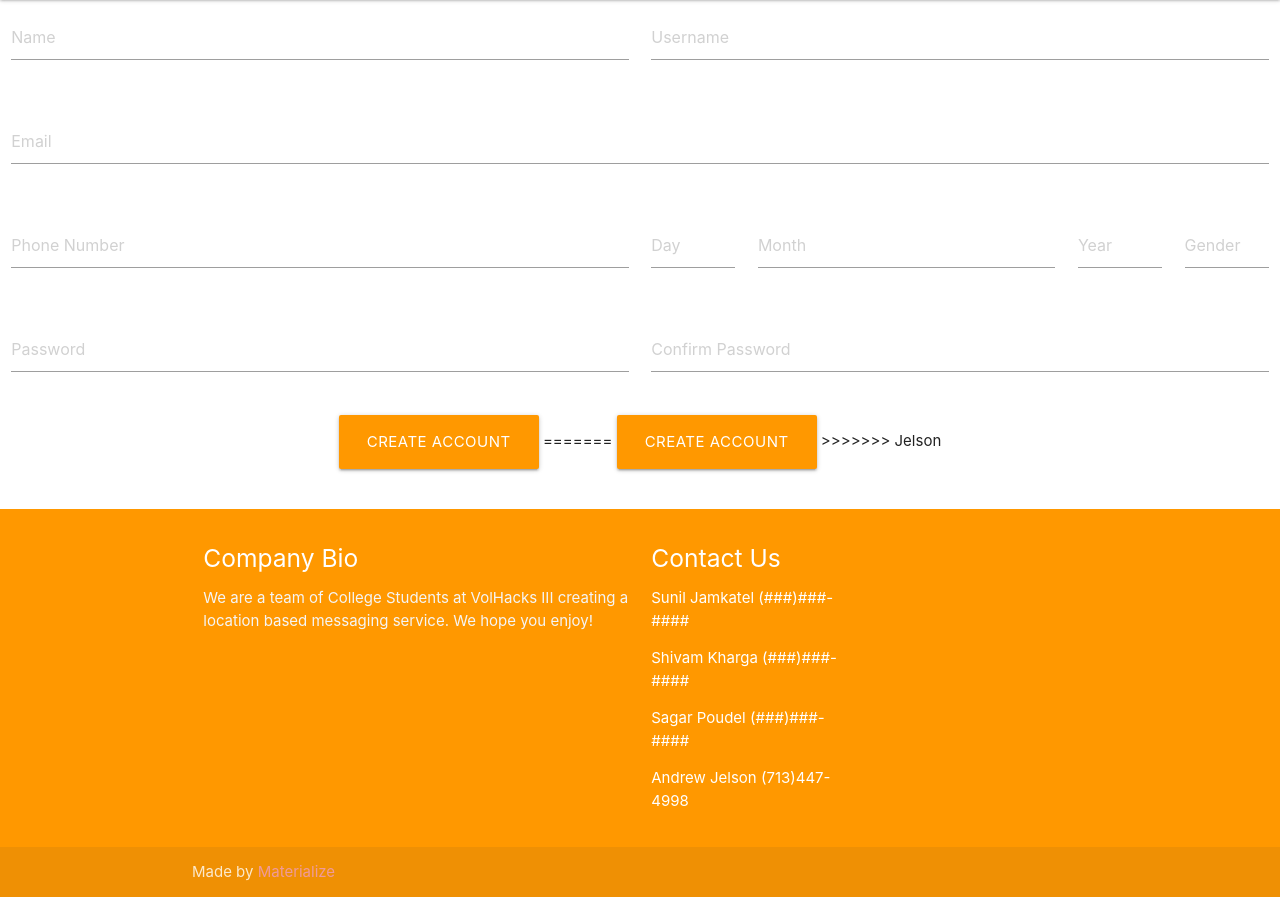
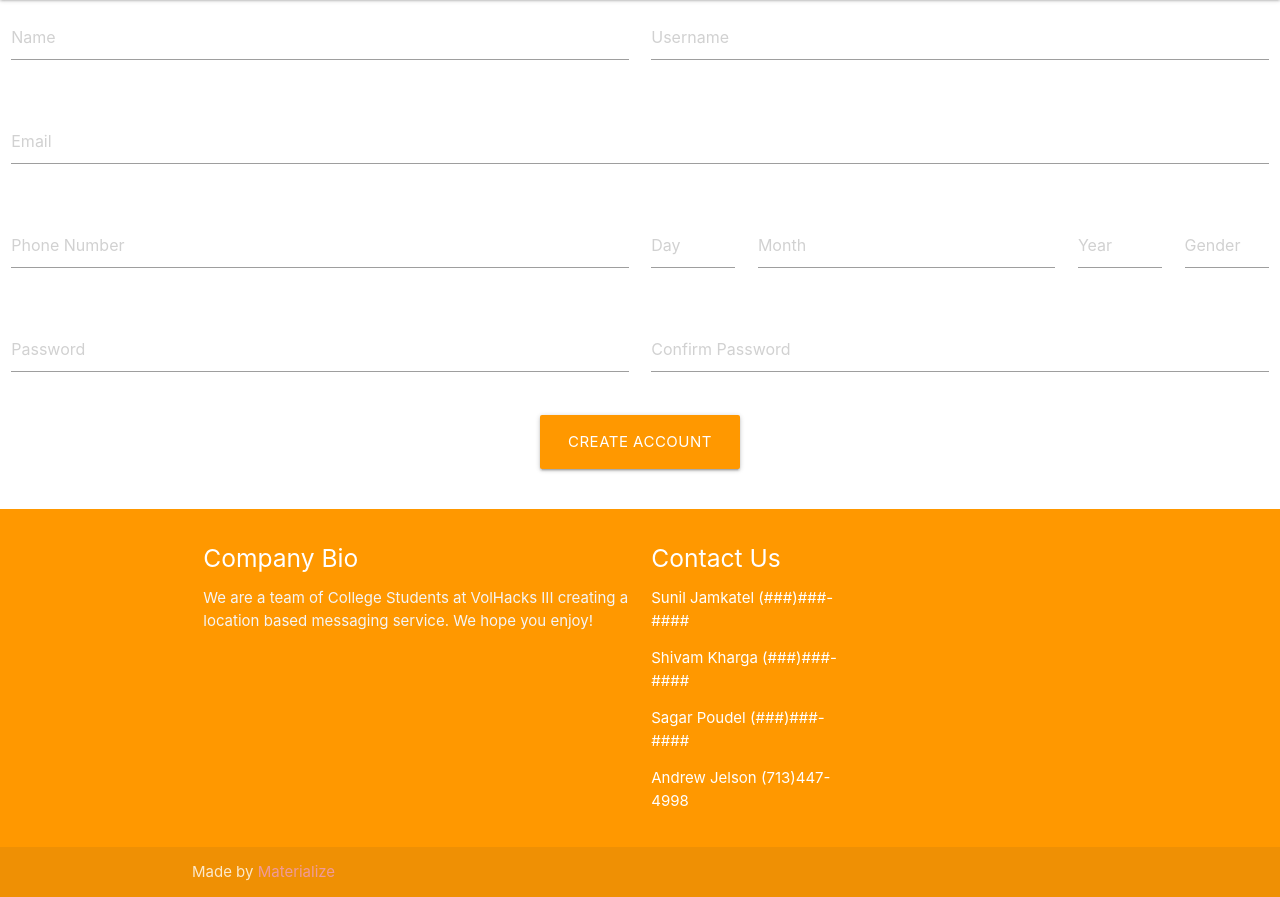
Before and after one commit to xenobardok/proximity-dating, a PHP site: page /create.php in a window 1280 px wide. Shown: the part 65-962 px from the top of the page. Run offline with PHP 8.4, Linux system fonts and the light colour scheme; some libraries are stand-ins or nearby versions.

Commit message:
double button fix

```diff
--- a/create.php
+++ b/create.php
@@ -151,9 +151,6 @@ if ($_POST) {
       </div>
       <div class="row center">
         <button type="submit"  id="download-button submit" class="btn-large waves-effect waves-light orange">Create Account</button>
-=======
-        <a href="proximity.php" id="download-button" class="btn-large waves-effect waves-light orange">Create Account</a>
->>>>>>> Jelson
     </form>
   </div>
 
```
